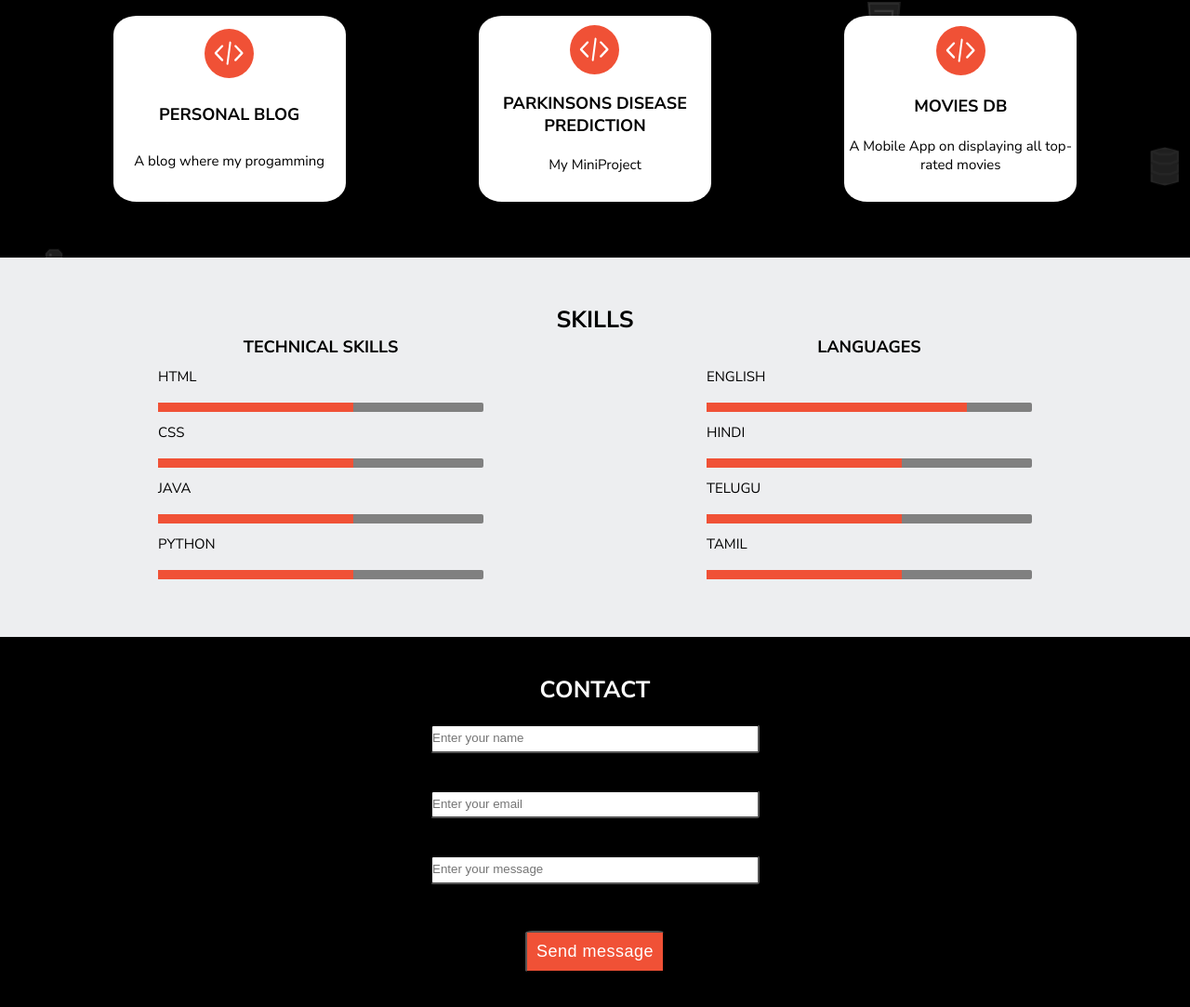
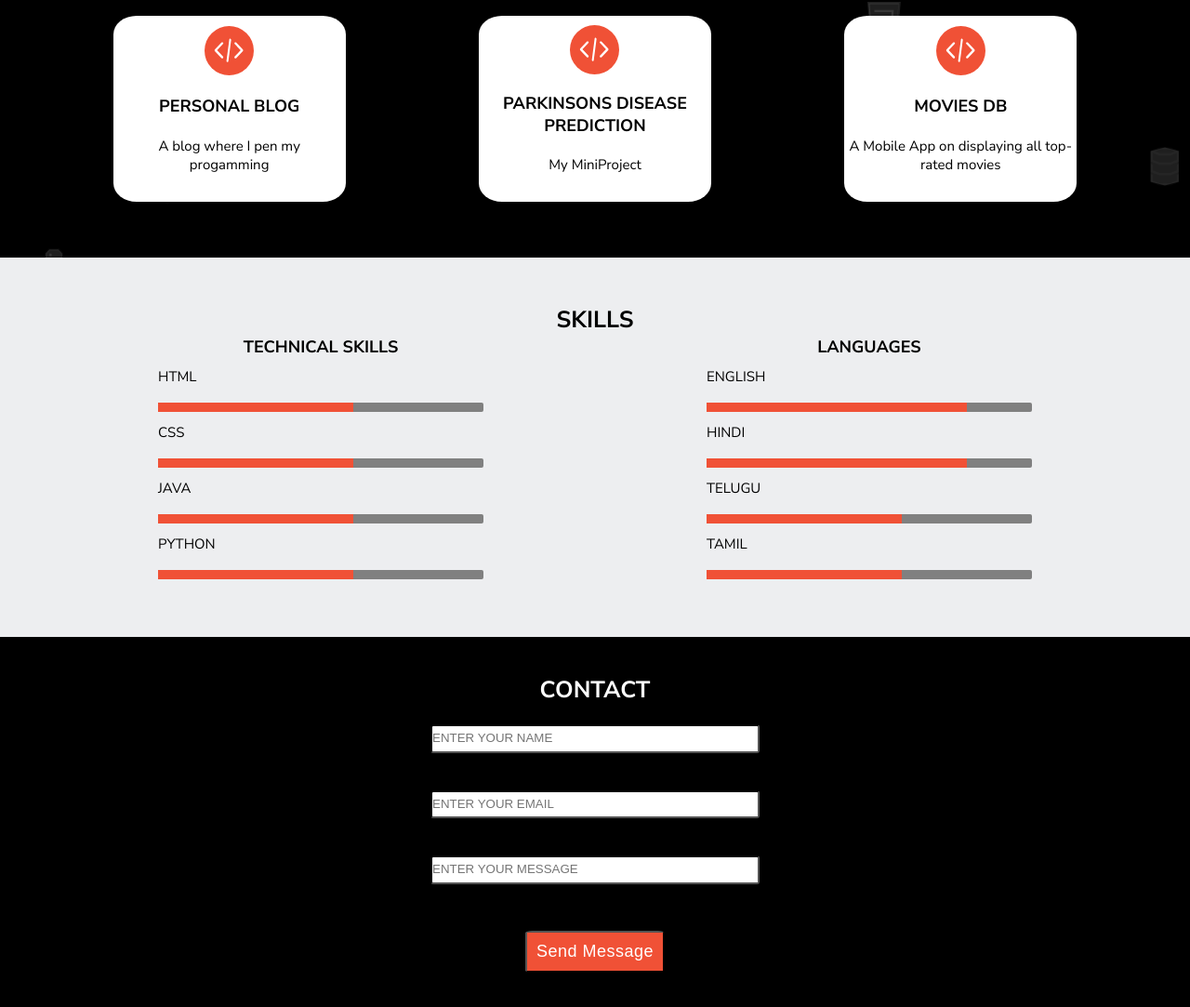
Before and after one commit to AkhilaPidugu/My_Profile, a plain HTML site: page index.html in a window 1280 px wide. Shown: the part 1123-2206 px from the top of the page at 93% size. Drawn offline with Linux system fonts and the light colour scheme.

Commit message:
Final Modifications and commited

```diff
--- a/index.html
+++ b/index.html
@@ -53,7 +53,7 @@
             <article>
                 <img src="assets/Coding-icon.svg" alt="">
                 <h4>PERSONAL BLOG</h4>
-                <p>A blog where my progamming</p>
+                <p>A blog where I pen my progamming</p>
             </article>
             <article>
                 <img src="assets/Coding-icon.svg" alt="">
@@ -103,7 +103,7 @@
             </li>
             <li>HINDI</li>
             <li>
-                <progress max="100" value="60"></progress>
+                <progress max="100" value="80"></progress>
             </li>
             <li>TELUGU</li>
             <li>
@@ -122,10 +122,10 @@
     <footer id="contact">
         <h3>CONTACT</h3>
         <form action="">
-            <input class="input" type="text" placeholder="Enter your name">
-            <input class="input" type="text" placeholder="Enter your email">
-            <input class="input" type="text" placeholder="Enter your message">
-            <input type="button" class="link-btn" value="Send message">
+            <input class="input" type="text" placeholder="ENTER YOUR NAME">
+            <input class="input" type="text" placeholder="ENTER YOUR EMAIL">
+            <input class="input" type="text" placeholder="ENTER YOUR MESSAGE">
+            <input type="button" class="link-btn" value="Send Message">
         </form>
 
     </footer>
```
